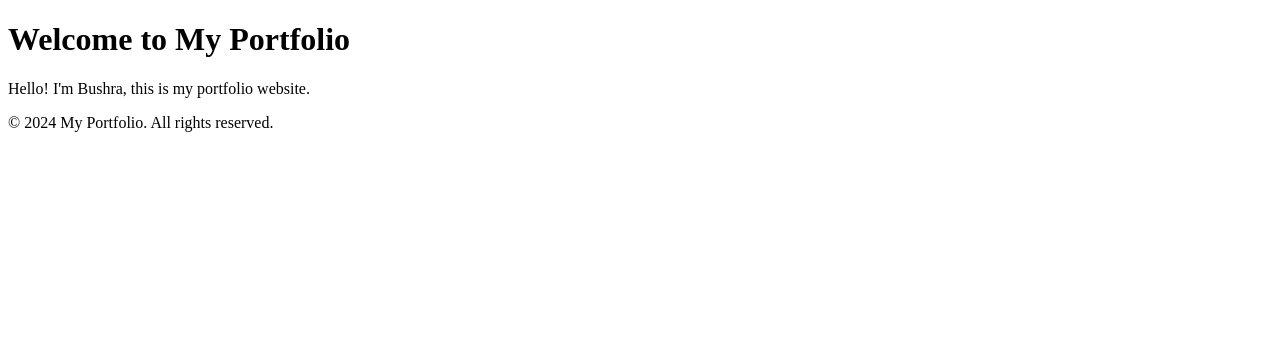
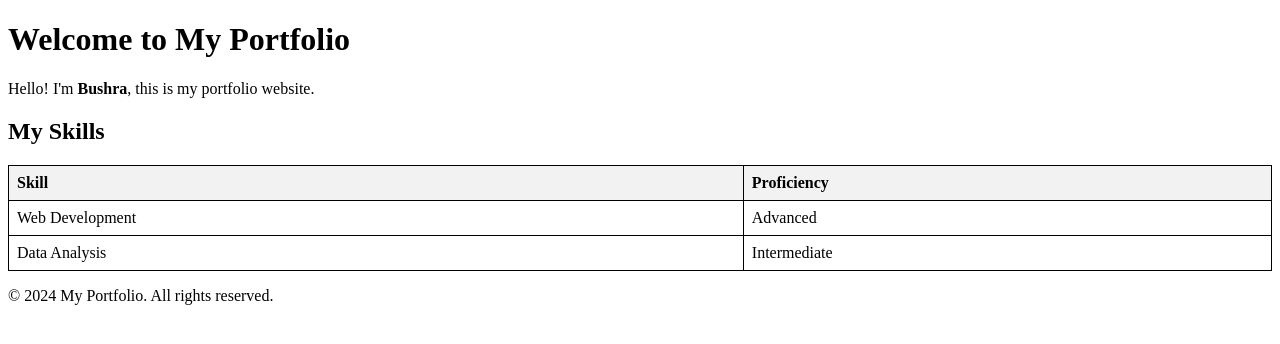
Before and after one commit to Boshre/Project, a Django app: page / in a window 1280 px wide. Shown: the part 46-390 px from the top of the page. Run offline with Django 5.2, Linux system fonts and the light colour scheme.

Commit message:
use table and formating tags lab

```diff
--- a/portfolio_website/portfolio_app/templates/portfoliomodule/index.html
+++ b/portfolio_website/portfolio_app/templates/portfoliomodule/index.html
@@ -2,7 +2,40 @@
 
 {% block title %}Home - My Portfolio{% endblock %}
 
+{% block stylesheets %}
+<style>
+    table {
+        width: 100%;
+        border-collapse: collapse;
+    }
+    th, td {
+        border: 1px solid black;
+        padding: 8px;
+        text-align: left;
+    }
+    th {
+        background-color: #f2f2f2;
+    }
+</style>
+{% endblock %}
+
 {% block content %}
 <h1>Welcome to My Portfolio</h1>
-<p>Hello! I'm Bushra, this is my portfolio website.</p>
+<p>Hello! I'm <strong>Bushra</strong>, this is my portfolio website.</p>
+
+<h2>My Skills</h2>
+<table>
+    <tr>
+        <th>Skill</th>
+        <th>Proficiency</th>
+    </tr>
+    <tr>
+        <td>Web Development</td>
+        <td>Advanced</td>
+    </tr>
+    <tr>
+        <td>Data Analysis</td>
+        <td>Intermediate</td>
+    </tr>
+</table>
 {% endblock content %}
```
